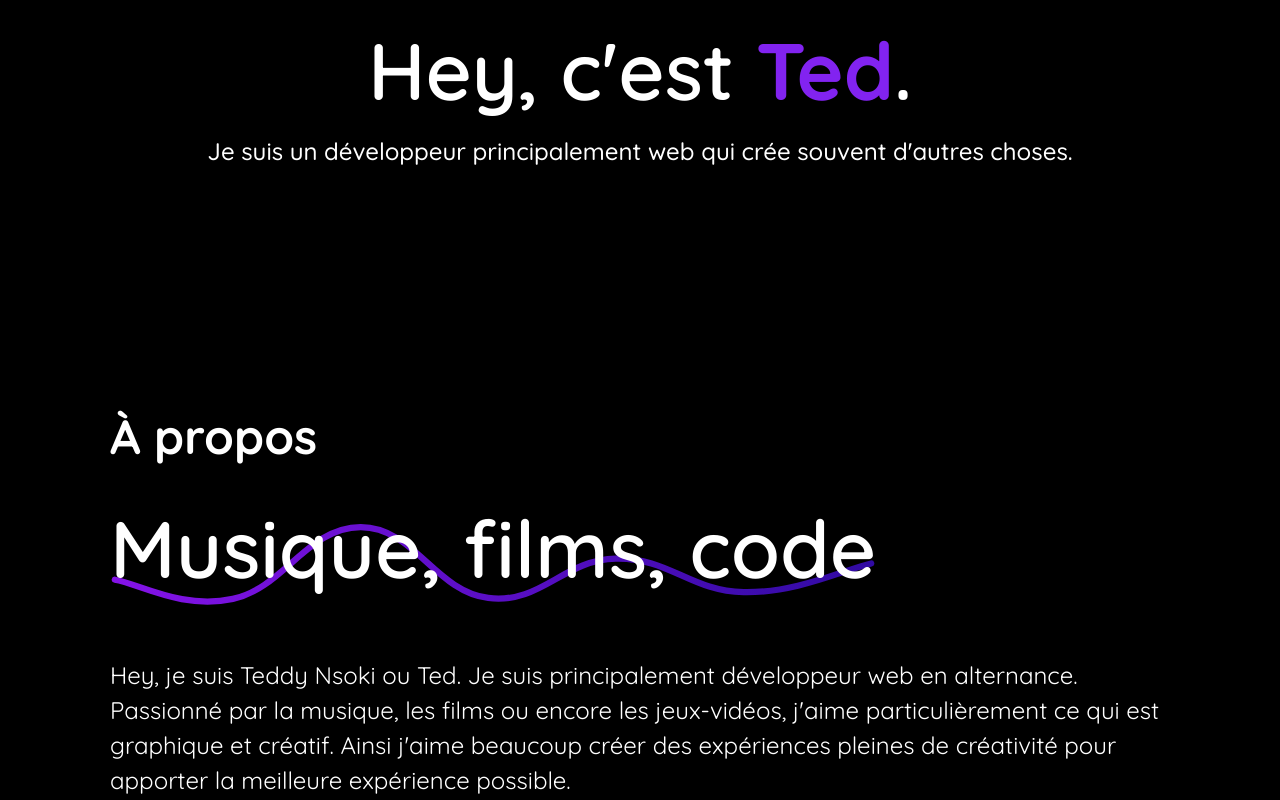
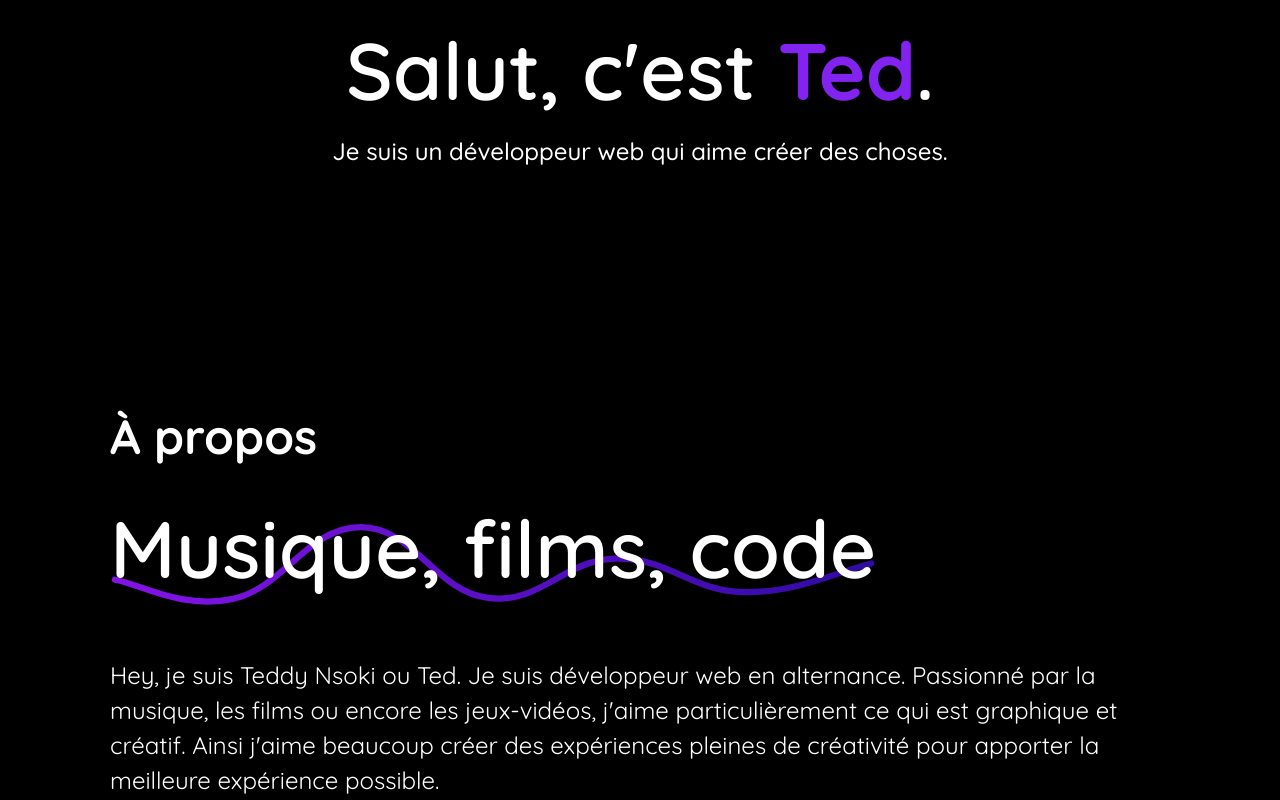
Before and after one commit to ted-sama/ted-portfolio-v2, a React (Vite) app: page / in a window 1280 px wide. Shown: the part 220-1020 px from the top of the page. Built offline with nearby package versions, Linux system fonts and the light colour scheme.

Commit message:
changed some sections in hero and about

```diff
--- a/src/components/About/index.jsx
+++ b/src/components/About/index.jsx
@@ -18,8 +18,8 @@ const About = () => {
           <span>code</span>
         </AboutHeading>
         <AboutText>
-          Hey, je suis Teddy Nsoki ou Ted. Je suis principalement développeur
-          web en alternance. Passionné par la musique, les films ou encore les
+          Hey, je suis Teddy Nsoki ou Ted. Je suis développeur web en
+          alternance. Passionné par la musique, les films ou encore les
           jeux-vidéos, j'aime particulièrement ce qui est graphique et créatif.
           Ainsi j'aime beaucoup créer des expériences pleines de créativité pour
           apporter la meilleure expérience possible.
--- a/src/components/Hero/index.jsx
+++ b/src/components/Hero/index.jsx
@@ -13,11 +13,10 @@ const Hero = () => {
       <HeroContainer>
         <div>
           <HeroHeading>
-            Hey, c'est <HeroTed>Ted</HeroTed>.
+            Salut, c'est <HeroTed>Ted</HeroTed>.
           </HeroHeading>
           <HeroText>
-            Je suis un développeur principalement web qui crée souvent d'autres
-            choses.
+            Je suis un développeur web qui aime créer des choses.
           </HeroText>
         </div>
       </HeroContainer>
```
